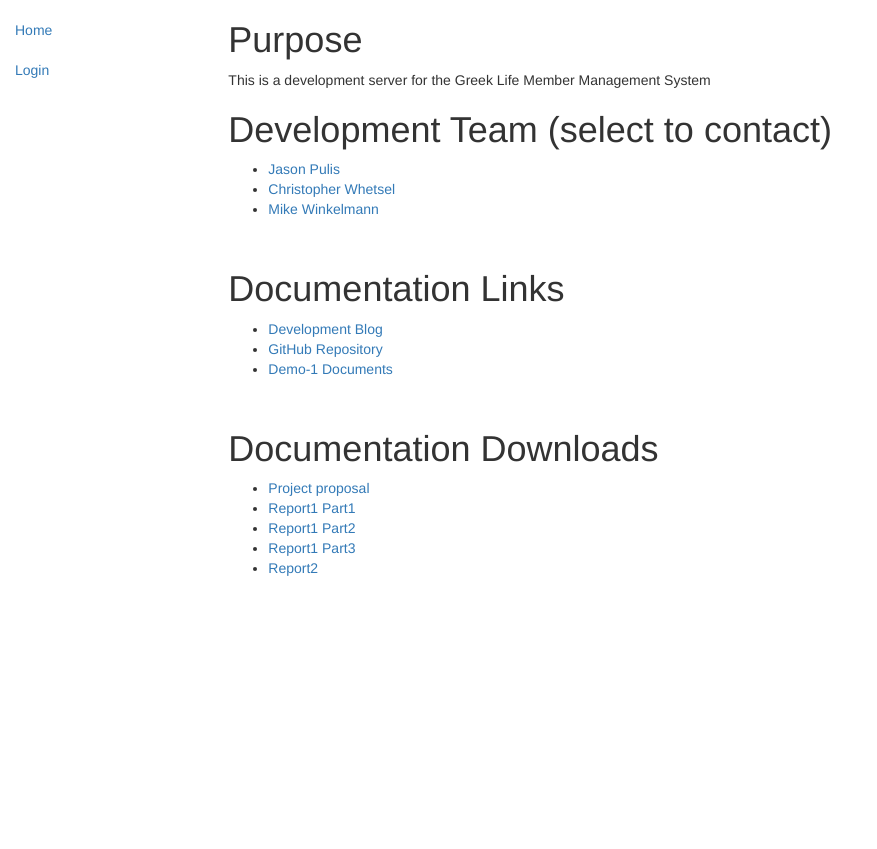
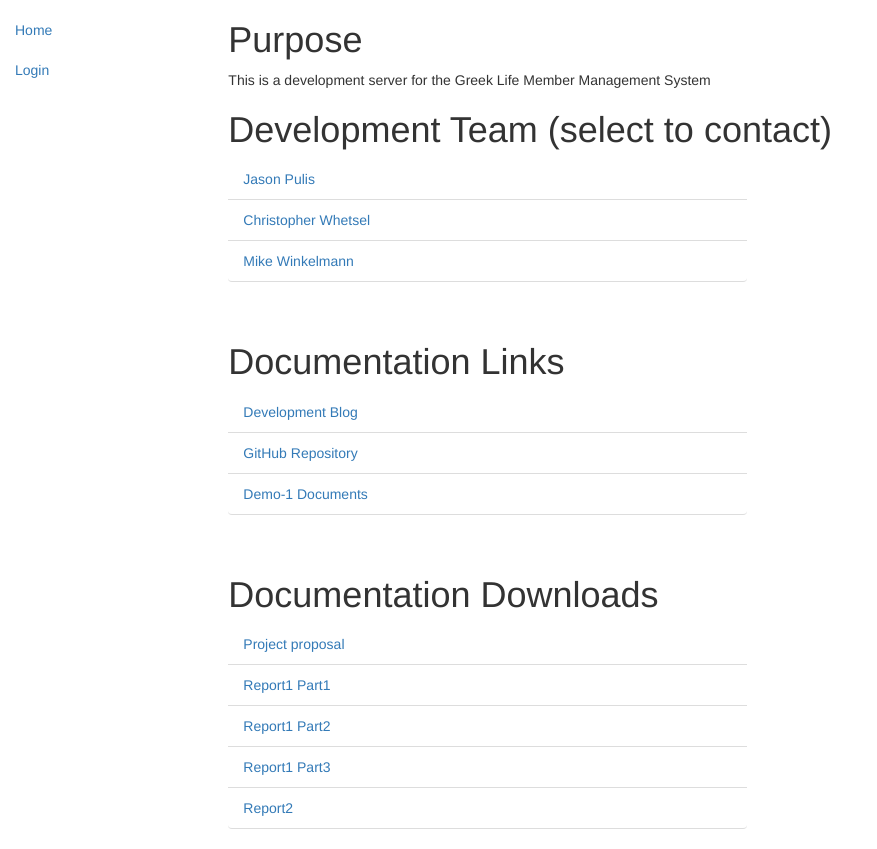
Before and after one commit to mawinkelmann/databaseUpgradeSEGroup9, a Django app: page /catalog/ in a window 1280 px wide. Shown: the whole page, without its empty margins (0-877 px from the left). Before the commit the page ends 576 px from the top, so only its background shows below. Run offline with Django 3.2, Linux system fonts and the light colour scheme; data comes from the database, SQL or seed files in the repository; both versions use the stored data as it was after the commit; some libraries are stand-ins or nearby versions.

Commit message:
gathered the static files and formated the lists on the index page
little changes

```diff
--- a/GLMMS/catalog/templates/index.html
+++ b/GLMMS/catalog/templates/index.html
@@ -4,26 +4,30 @@
 
 <title>GLMMS</title>
 
+<div>
+
 <h1>Purpose</h1>
 <p>This is a development server for the Greek Life Member Management System</p>
 
 
 <h1>Development Team (select to contact)</h1>
-<ul>
-  <li><a href="mailto:jbp2pd@mail.missouri.edu?Subject=GLMMS%20inquiry" target="_top">Jason Pulis</a></li>
-  <li><a href="mailto:cjwgr5@mail.missouri.edu?Subject=GLMMS%20inquiry" target="_top">Christopher Whetsel</a></li>
-  <li><a href="mailto:maw6z4@mail.missouri.edu?Subject=GLMMS%20inquiry" target="_top">Mike Winkelmann</a></li>
-</ul>
+<div class="links">
+  <ul class="list-group list-group-flush">
+    <li class="list-group-item"><a href="mailto:jbp2pd@mail.missouri.edu?Subject=GLMMS%20inquiry" target="_top">Jason Pulis</a></li>
+    <li class="list-group-item"><a href="mailto:cjwgr5@mail.missouri.edu?Subject=GLMMS%20inquiry" target="_top">Christopher Whetsel</a></li>
+    <li class="list-group-item"><a href="mailto:maw6z4@mail.missouri.edu?Subject=GLMMS%20inquiry" target="_top">Mike Winkelmann</a></li>
+  </ul>
+</div>
 
 <br>
 
 <h1>Documentation Links</h1>
 
 <div class="links" >
-	<ul>
-		<li><a href="https://glmms.home.blog" target="_blank">Development Blog</a></li>
-		<li><a href="https://github.com/mawinkelmann/databaseUpgradeSEGroup9" target="_blank">GitHub Repository</a></li>
-		<li><a href="https://drive.google.com/drive/folders/18KD5vyMPnNtBoGu86tqSme1Pt2YAhMPP?usp=sharing" target="_blank">Demo-1 Documents</a></li>
+	<ul class="list-group list-group-flush">
+		<li class="list-group-item"><a href="https://glmms.home.blog" target="_blank">Development Blog</a></li>
+		<li class="list-group-item"><a href="https://github.com/mawinkelmann/databaseUpgradeSEGroup9" target="_blank">GitHub Repository</a></li>
+		<li class="list-group-item"><a href="https://drive.google.com/drive/folders/18KD5vyMPnNtBoGu86tqSme1Pt2YAhMPP?usp=sharing" target="_blank">Demo-1 Documents</a></li>
 	</ul>
 </div>
 
@@ -32,13 +36,14 @@
 <h1>Documentation Downloads</h1>
 
 <div class="links">
-	<ul>
-	   <li><a href="http://127.0.0.1:8000/media/downloadable/projectProposal.pdf" download>Project proposal</a></li>
-	   <li><a href="http://127.0.0.1:8000/media/downloadable/Report1.1.pdf" download>Report1 Part1</a></li>
-	   <li><a href="http://127.0.0.1:8000/media/downloadable/Report1.2.pdf" download>Report1 Part2</a></li>
-     <li><a href="http://127.0.0.1:8000/media/downloadable/Report1.3.pdf" download>Report1 Part3</a></li>
-     <li><a href="http://127.0.0.1:8000/media/downloadable/Report2.pdf" download>Report2</a></li>
+	<ul class="list-group list-group-flush">
+	   <li class="list-group-item"><a href="http://127.0.0.1:8000/media/downloadable/projectProposal.pdf" download>Project proposal</a></li>
+	   <li class="list-group-item"><a href="http://127.0.0.1:8000/media/downloadable/Report1.1.pdf" download>Report1 Part1</a></li>
+	   <li class="list-group-item"><a href="http://127.0.0.1:8000/media/downloadable/Report1.2.pdf" download>Report1 Part2</a></li>
+     <li class="list-group-item"><a href="http://127.0.0.1:8000/media/downloadable/Report1.3.pdf" download>Report1 Part3</a></li>
+     <li class="list-group-item"><a href="http://127.0.0.1:8000/media/downloadable/Report2.pdf" download>Report2</a></li>
 	</ul>
 </div>
 
+</div>
 {% endblock %}
--- a/GLMMS/static/css/styles.css
+++ b/GLMMS/static/css/styles.css
@@ -1,8 +1,17 @@
-table, th, td {
-	    border: 1px solid black;
-}
 .sidebar-nav {
     margin-top: 20px;
     padding: 0;
     list-style: none;
 }
+
+.list-group-flush .list-group-item:first-child {
+  border-top: 0; }
+
+.list-group-item {
+  border-left: 0;
+  border-right: 0;
+}
+
+.links{
+  max-width: 50%;
+}
```
Also changed, not shown: GLMMS/catalog/static/css/styles.css (+12 -0 lines), GLMMS/catalog/templates/base_generic.html (+5 -3 lines), GLMMS/static/announcement/style.css (added, +7 -0 lines), GLMMS/static/member/style.css (added, +7 -0 lines), GLMMS/db.sqlite3, GLMMS/static/announcement/images/pillars.jpg (added), GLMMS/static/member/images/coat.png (added), GLMMS/static/member/images/pillars.jpg (added).
